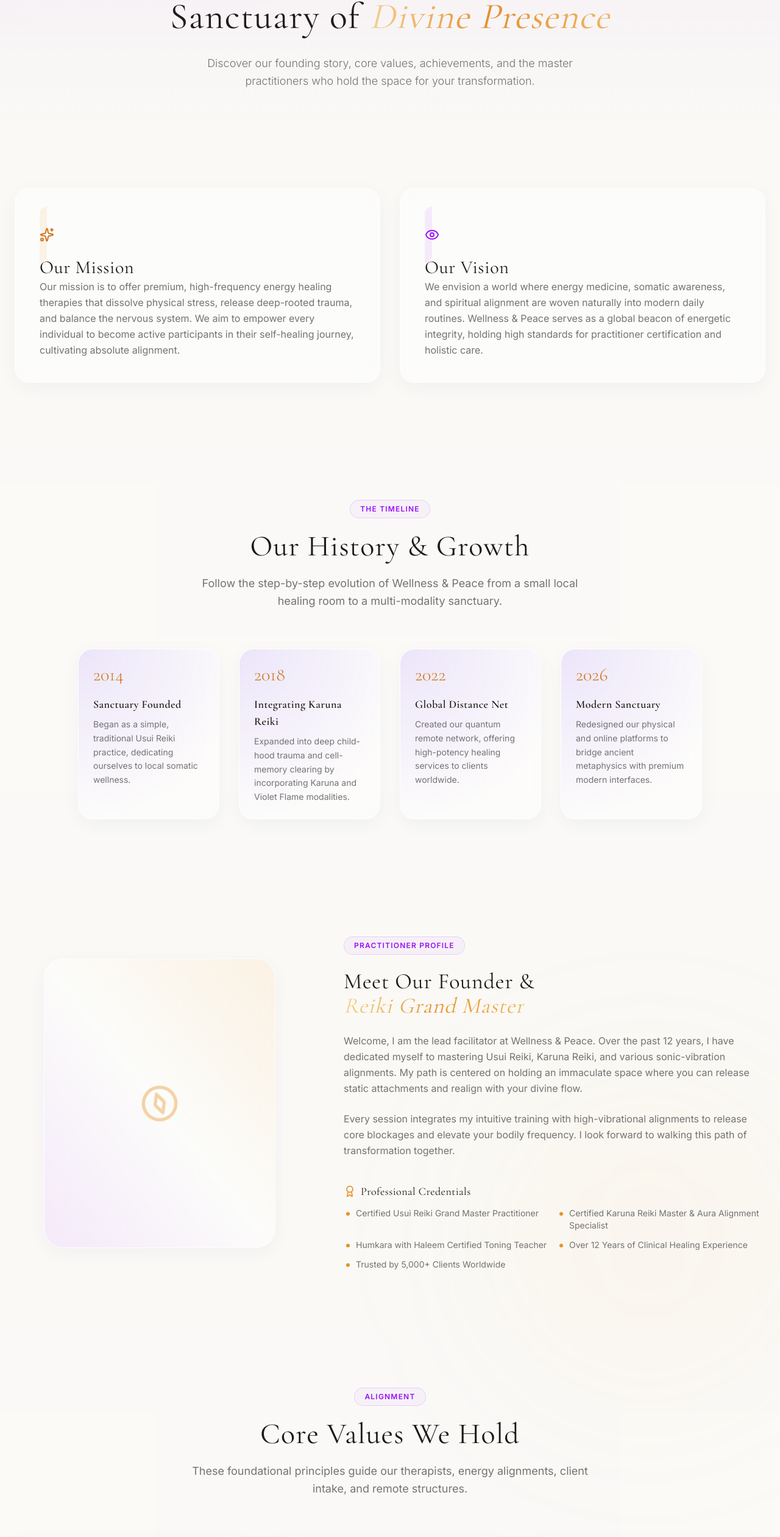
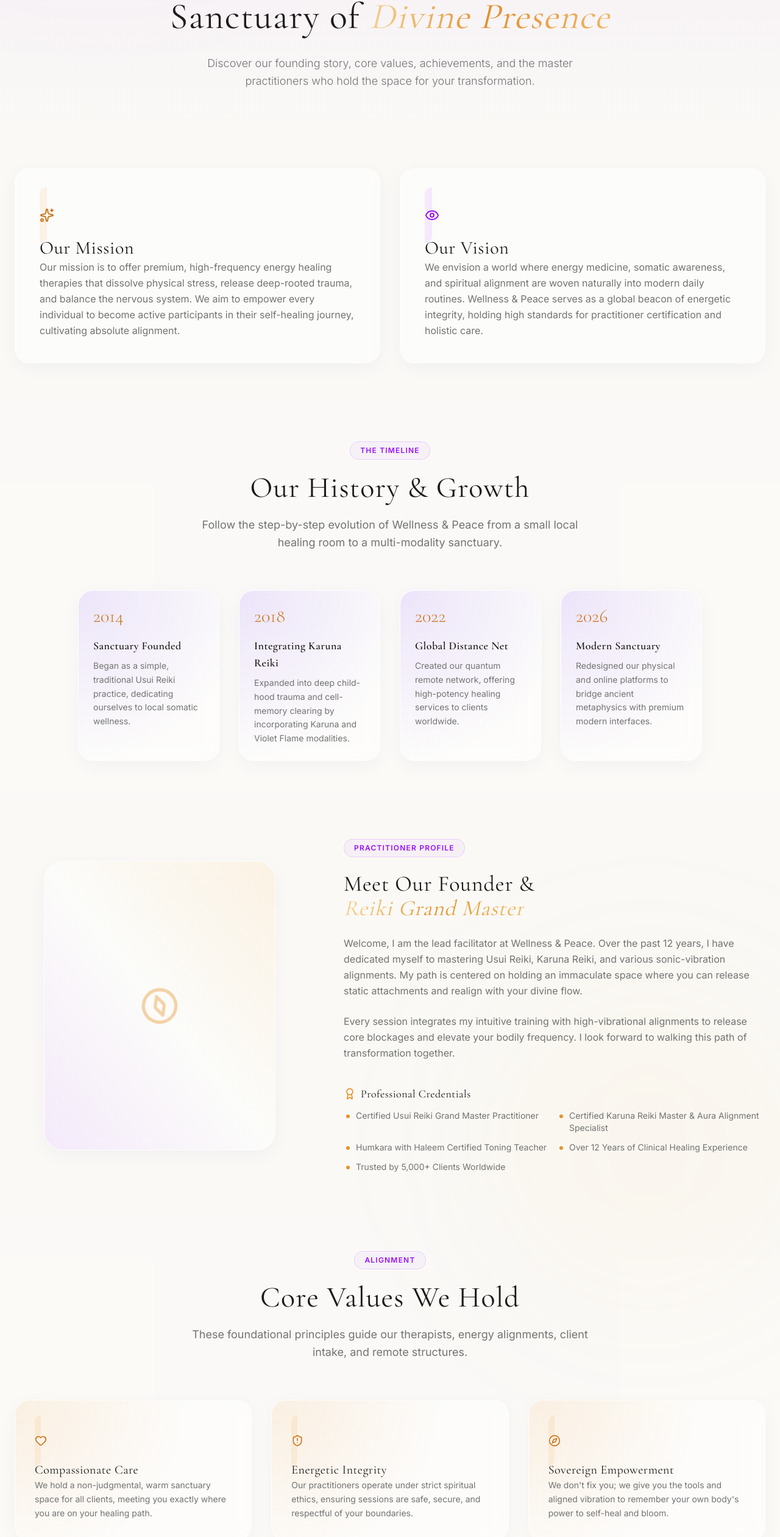
Before and after one commit to ahswebdev2927/bodyandsolewellness.in, a Next.js app: page /about in a window 1280 px wide. Shown: the part 224-2745 px from the top of the page at 61% size. Built offline with nearby package versions, Linux system fonts and the light colour scheme.

Commit message:
style: adjust section padding on about page

```diff
--- a/src/app/about/page.tsx
+++ b/src/app/about/page.tsx
@@ -104,7 +104,7 @@ export default function AboutPage() {
       </section>
 
       {/* 2. Mission & Vision */}
-      <section className="py-16 sm:py-24 px-6 relative z-10">
+      <section className="py-16 sm:py-16 px-6 relative z-10">
         <div className="max-w-7xl mx-auto grid grid-cols-1 md:grid-cols-2 gap-8">
           <motion.div
             initial={{ opacity: 0, x: -20 }}
@@ -147,7 +147,7 @@ export default function AboutPage() {
       </section>
 
       {/* 3. Historical Timeline */}
-      <section className="py-16 sm:py-24 px-6 bg-neutral-50/10 dark:bg-neutral-950/10 relative z-10">
+      <section className="py-16 sm:py-16 px-6 bg-neutral-50/10 dark:bg-neutral-950/10 relative z-10">
         <div className="max-w-5xl mx-auto">
           <SectionHeading
             badge="The Timeline"
@@ -184,7 +184,7 @@ export default function AboutPage() {
       </section>
 
       {/* 4. Practitioner Section */}
-      <section className="py-16 sm:py-24 px-6 relative z-10">
+      <section className="py-16 sm:py-16 px-6 relative z-10">
         <div className="max-w-7xl mx-auto grid grid-cols-1 lg:grid-cols-12 gap-16 items-center">
           {/* Left Graphic Artwork placeholder */}
           <motion.div
@@ -242,7 +242,7 @@ export default function AboutPage() {
       </section>
 
       {/* 5. Core Values */}
-      <section className="py-16 sm:py-24 px-6 bg-neutral-50/10 dark:bg-neutral-950/10 relative z-10">
+      <section className="py-16 sm:py-16 px-6 bg-neutral-50/10 dark:bg-neutral-950/10 relative z-10">
         <div className="max-w-7xl mx-auto">
           <SectionHeading
             badge="Alignment"
@@ -280,7 +280,7 @@ export default function AboutPage() {
       </section>
 
       {/* 6. Image Gallery */}
-      <section className="py-16 sm:py-24 px-6 relative z-10">
+      <section className="py-16 sm:py-16 px-6 relative z-10">
         <div className="max-w-7xl mx-auto">
           <SectionHeading
             badge="The Space"
@@ -309,7 +309,7 @@ export default function AboutPage() {
       </section>
 
       {/* 7. CTA */}
-      <section className="py-16 sm:py-24 px-6 relative z-10 text-center">
+      <section className="py-16 sm:py-16 px-6 relative z-10 text-center">
         <div className="max-w-4xl mx-auto flex flex-col items-center gap-6">
           <h2 className="text-3xl sm:text-4xl md:text-5xl font-serif text-foreground tracking-wide">
             Ready to Begin Your <span className="italic text-gradient-gold">Alignment?</span>
```
